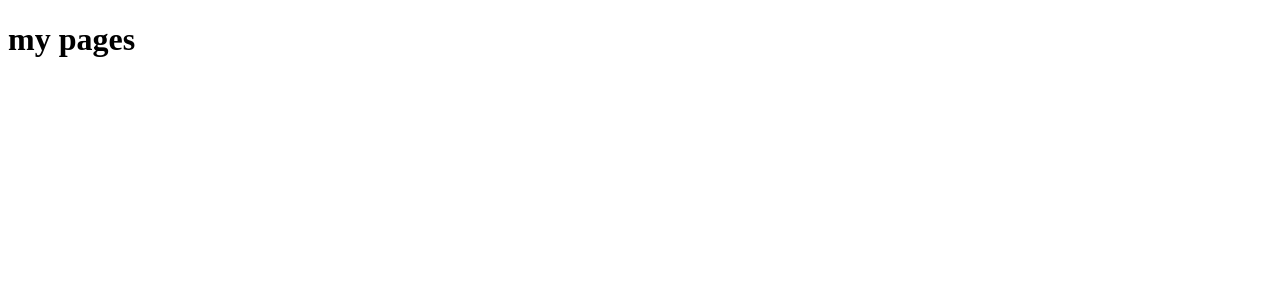
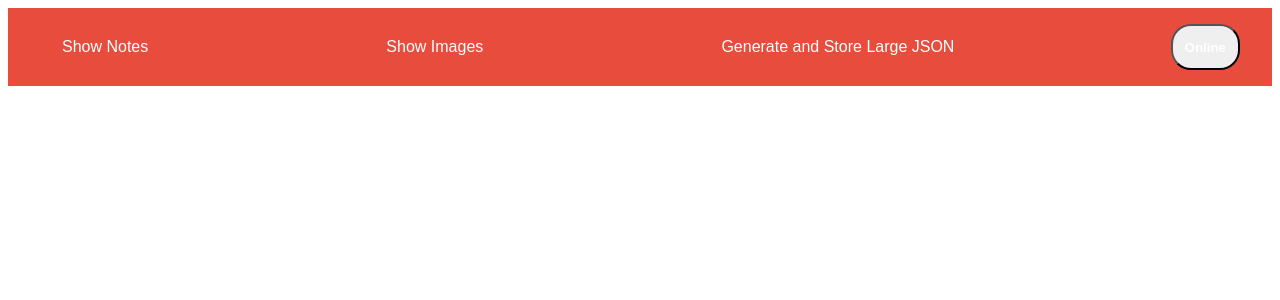
Before and after one commit to ranulaInsighture/pwa-poc-nuxt, a Nuxt app: page / in a window 1280 px wide. Shown: the top 300 px of the page. Built offline with nearby package versions, Linux system fonts and the light colour scheme.

Commit message:
added the UI changes

```diff
--- /dev/null
+++ b/assets/css/custom-styles.css
@@ -0,0 +1,230 @@
+#app {
+    font-family: 'Avenir', Helvetica, Arial, sans-serif;
+    text-align: center;
+}
+.content-card {
+    background-color: #FFC1C1;
+    padding: 20px;
+    border-radius: 10px;
+    width: 300px; /* Increase the width for more space */
+    display: flex;
+    flex-direction: column;
+    align-items: center;
+    box-shadow: 0px 4px 6px rgba(0, 0, 0, 0.1); /* Add a subtle box shadow for depth */
+    transition: transform 0.3s, box-shadow 0.3s; /* Add transition for hover effect */
+}
+
+.content-card:hover {
+    transform: translateY(-5px); /* Move the card up slightly on hover */
+    box-shadow: 0px 8px 10px rgba(0, 0, 0, 0.2); /* Increase box shadow on hover */
+}
+
+.title {
+    font-size: 24px; /* Increase title font size */
+    margin-bottom: 10px; /* Add some spacing between title and description */
+    color: #333; /* Change title color */
+}
+
+.description {
+    font-size: 16px; /* Increase description font size */
+    text-align: center; /* Center-align text */
+    color: #666; /* Change description color */
+    margin-bottom: 20px; /* Add some spacing between descriptions */
+}
+
+/*
+.edit-btn {
+  background-color: #007BFF;
+  color: #fff;
+  border: none;
+  border-radius: 5px;
+  padding: 8px 12px;
+  cursor: pointer;
+  transition: background-color 0.3s;
+}
+
+.edit-btn:hover {
+  background-color: #0056b3;
+}
+
+.title {
+  font-size: 20px;
+  margin-bottom: 10px;
+}
+
+.description {
+  font-size: 16px;
+  margin-bottom: 20px;
+}
+ */
+nav {
+    display: flex;
+    justify-content: space-between;
+    padding: 1rem 2rem;
+    background-color: #e74c3c;
+    color: white;
+}
+
+.custom-button {
+    background-color: #e74c3c;
+    border: none;
+    color: white;
+    padding: 10px 20px;
+    text-align: center;
+    text-decoration: none;
+    display: inline-block;
+    font-size: 16px;
+    margin: 4px 2px;
+    cursor: pointer;
+    border-radius: 4px;
+    transition: background-color 0.3s, transform 0.3s;
+}
+
+.custom-button:hover {
+    background-color: #2980b9;
+    transform: scale(1.05);
+}
+
+.custom-button:active {
+    background-color: #2471a3;
+    transform: scale(0.95);
+}
+
+.status {
+    display: inline-block;
+    padding: 6px 12px;
+    border-radius: 20px;
+    color: white;
+    font-weight: bold;
+    text-align: center;
+    cursor: pointer;
+    transition: background-color 0.3s, transform 0.2s;
+}
+
+.status.online {
+    background-color: #2ecc71;
+}
+
+.status.offline {
+    background-color: #c0392b;
+}
+
+.status:hover {
+    transform: translateY(-2px); /* Add a slight upward lift on hover */
+}
+
+.add-buttons {
+    position: fixed;
+    bottom: 2rem;
+    right: 2rem;
+    padding: 1rem 2rem;
+    background-color: #e74c3c;
+    color: white;
+    border: none;
+    border-radius: 5px;
+    cursor: pointer;
+}
+/*.modal-overlay {*/
+/*    display: flex;*/
+/*    align-items: center;*/
+/*    justify-content: center;*/
+/*    background-color: rgba(0, 0, 0, 0.5);  !* semi-transparent black *!*/
+/*    position: fixed;*/
+/*    top: 0;*/
+/*    right: 0;*/
+/*    bottom: 0;*/
+/*    left: 0;*/
+/*    z-index: 1000;*/
+/*}*/
+
+/*.modal-custom-display {*/
+/*    max-width: 500px;*/
+/*    width: 100%;*/
+/*}*/
+
+.modal-overlay {
+    position: fixed;
+    top: 0;
+    left: 0;
+    width: 100%;
+    height: 100%;
+    background: rgba(0, 0, 0, 0.6);
+    display: flex;
+    align-items: center;
+    justify-content: center;
+}
+.modal-custom-display {
+    width: 400px;
+    background-color: #fff;
+    padding: 20px;
+    border-radius: 8px;
+    box-shadow: 0 4px 15px rgba(0, 0, 0, 0.2);
+    text-align: center;
+    z-index: 1000;
+}
+.modal h2 {
+    font-size: 24px;
+    margin-bottom: 20px;
+}
+
+.modal-actions {
+    margin-top: 20px;
+}
+
+.modal-actions button {
+    padding: 10px 20px;
+    border: none;
+    border-radius: 5px;
+    background-color: #007BFF;
+    color: #fff;
+    margin: 0 5px;
+    cursor: pointer;
+    transition: background-color 0.2s;
+}
+
+.modal-actions button:hover {
+    background-color: #0056b3;
+}
+
+.modal-actions button:last-child {
+    background-color: #6c757d;
+}
+
+.modal-actions button:last-child:hover {
+    background-color: #545b62;
+}
+
+.row-custom {
+    display: flex;
+    justify-content: center;
+    align-items: center;
+    height: 80vh;
+    flex-direction: column;
+}
+.modal-actions button {
+    margin-left: 10px;
+    padding: 5px 15px;
+    border: none;
+    border-radius: 4px;
+    cursor: pointer;
+}
+
+.modal-actions button:nth-child(1) {
+    background-color: #bdc3c7;
+    color: white;
+}
+
+.modal-actions button:nth-child(2) {
+    background-color: #e74c3c;
+    color: white;
+}
+
+.image-preview img {
+    max-width: 100%;
+    height: auto;
+    border: 1px solid #ddd;
+    border-radius: 4px;
+    padding: 5px;
+    margin-top: 10px;
+    box-shadow: 2px 2px 4px rgba(0, 0, 0, 0.1);
+}
--- a/nuxt.config.ts
+++ b/nuxt.config.ts
@@ -1,5 +1,6 @@
 export default defineNuxtConfig({
   modules:['@vite-pwa/nuxt'],
+  css: ['~/assets/css/custom-styles.css'],
   pwa:{
     manifest:{
       name:"Nuxt3 PWA",
--- a/pages/index.vue
+++ b/pages/index.vue
@@ -1,7 +1,14 @@
 <template>
-  <h1>my pages</h1>
-  <VitePwaManifest />
-  <NuxtPage />
+  <nav>
+    <button class="custom-button">Show Notes</button>
+    <button class="custom-button">Show Images</button>
+    <button class="custom-button" title="For testing purposes, this will  generate a large
+      JSON file and store in IndexedDB.">
+      Generate and Store Large JSON
+    </button>
+    <button class="status">Online</button>
+  </nav>
+<!--  <VitePwaManifest />-->
 </template>
 <script setup lang="ts">
 </script>
```
